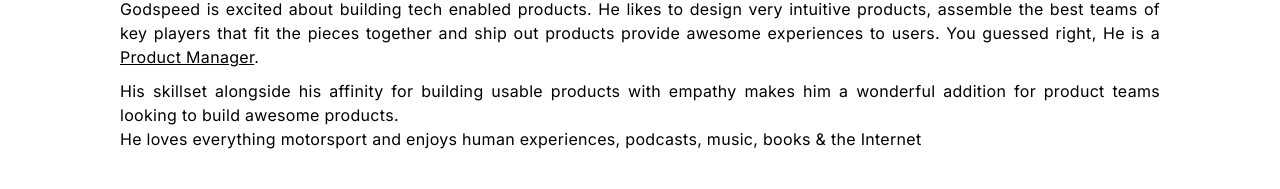
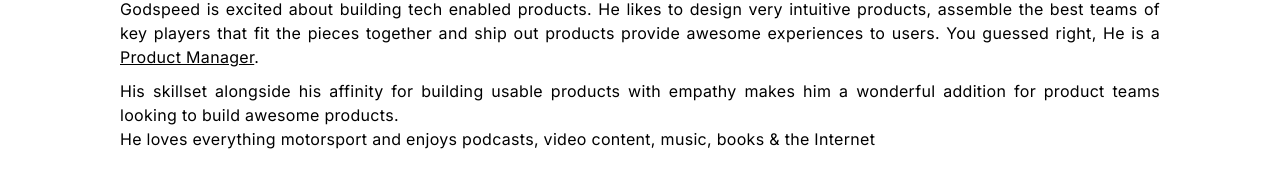
Before and after one commit to sage-godspeed/profile, a plain HTML site: page index.html in a window 1280 px wide. Shown: the part 355-544 px from the top of the page. Drawn offline with Linux system fonts and the light colour scheme.

Commit message:
Update index.html

```diff
--- a/index.html
+++ b/index.html
@@ -30,7 +30,7 @@
 
                 <p>Godspeed is excited about building tech enabled products. He likes to design very intuitive products, assemble the best teams of key players that fit the pieces together and ship out products provide awesome experiences to users. You guessed right, He is a <span class="underline"> Product Manager</span>.</p>
                 <p>His skillset alongside his affinity for building usable products with empathy makes him a wonderful addition for product teams looking to build awesome products. <br>
-                 He loves everything motorsport and enjoys human experiences, podcasts, music, books & the Internet</p>
+                 He loves everything motorsport and enjoys podcasts, video content, music, books & the Internet</p>
                 </p>
             </div>
 
```
